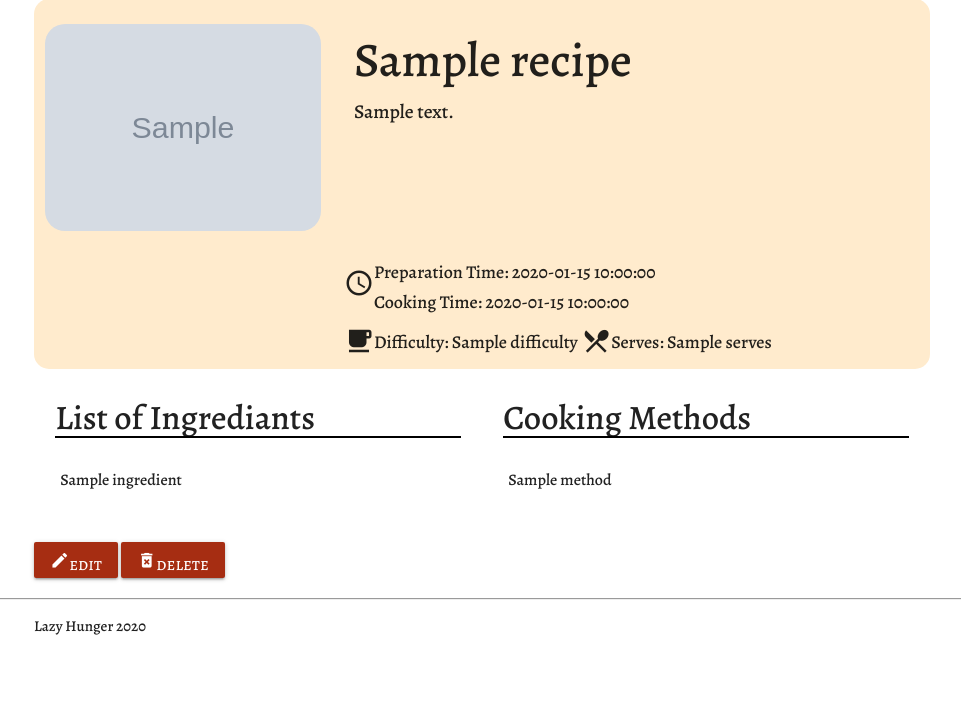
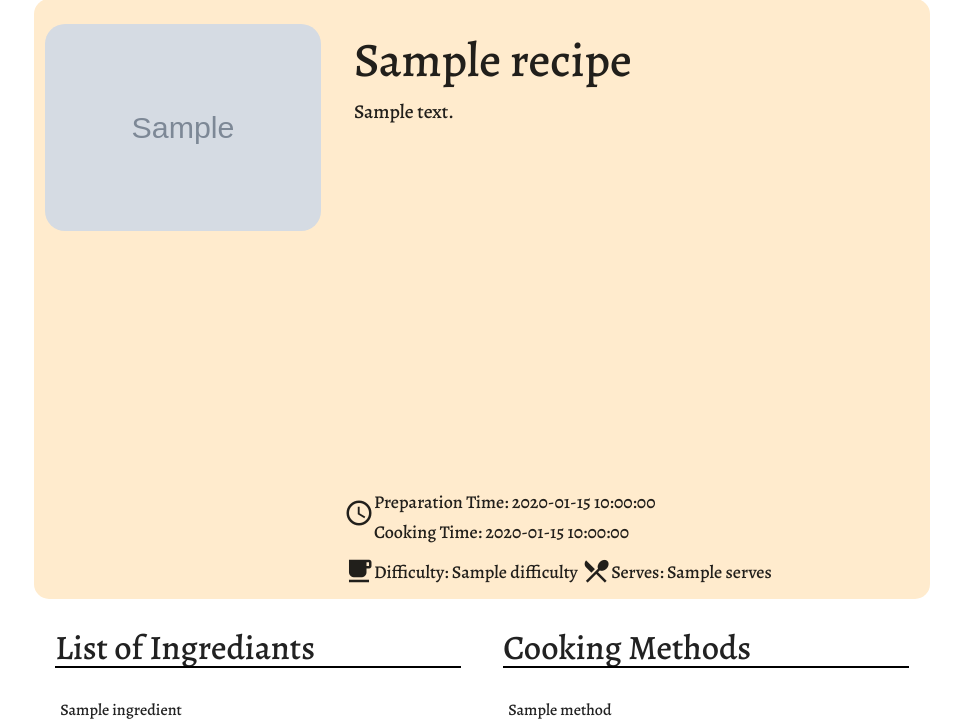
Before and after one commit to AllenGleeson/Lazy-Hunger, a Flask app: template templates/view_recipe.html in a window 1280 px wide. Shown: the part 101-821 px from the top of the page, without its empty margins (158-1119 px from the left). Before the commit the page ends 736 px from the top, so only its background shows below. Run offline with Flask 2, Linux system fonts and the light colour scheme; the template is opened without the code that fills it: most values are stand-ins (such as "Sample title", 1, 10 or a date in 2020); grey boxes marked "Sample" are stand-in pictures; some libraries are stand-ins or nearby versions; some web fonts are replaced.

Commit message:
added height to recipe description

```diff
--- a/static/css/style.css
+++ b/static/css/style.css
@@ -187,7 +187,8 @@ h1{
 }
 
 .recipe_description{
-    height: 150px;
+    height: 380px;
+
 }
 
 .recipe_description p{
```
